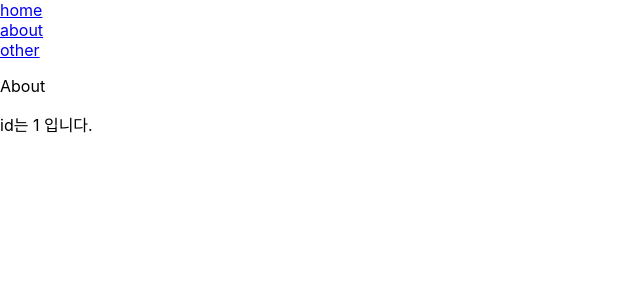
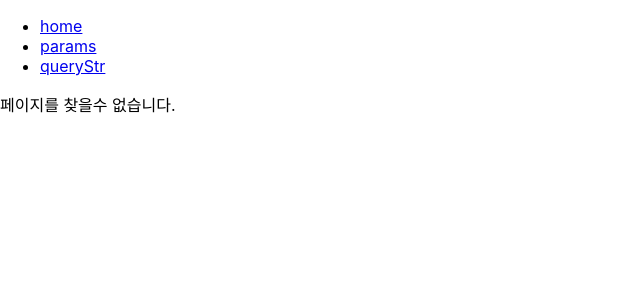
Before and after one commit to limhoooo/react-basic, a React (Create React App) app: page /about/1 in a window 1280 px wide. Shown: the top 300 px of the page, without its empty margins (0-640 px from the left). Built offline with nearby package versions, Linux system fonts and the light colour scheme.

Commit message:
Links 컴포넌트 분리

```diff
--- a/package.json
+++ b/package.json
@@ -6,6 +6,7 @@
     "@testing-library/jest-dom": "^5.16.5",
     "@testing-library/react": "^13.4.0",
     "@testing-library/user-event": "^13.5.0",
+    "query-string": "^8.1.0",
     "react": "^18.2.0",
     "react-dom": "^18.2.0",
     "react-router-dom": "^6.6.1",
--- a/src/App.js
+++ b/src/App.js
@@ -1,24 +1,21 @@
-import { BrowserRouter, Routes, Route, Link } from "react-router-dom";
+import { BrowserRouter, Routes, Route } from "react-router-dom";
 import "./App.css";
 import Home from "./pages/Home";
-import About from "./pages/About";
-import Other from "./pages/Other";
+import Params from "./pages/Params";
+import QueryStr from "./pages/QueryStr";
+import NotFound from "./pages/NotFound";
+import Links from "./components/Links";
 function App() {
-  const rand_0_9 = Math.floor(Math.random() * 10);
   return (
     <BrowserRouter>
-      <Link to="/">home</Link>
-      <div> </div>
-      <Link to={`/about/${rand_0_9}`}>about</Link>
-      <div> </div>
-      <Link to="/other">other</Link>
+      <Links />
       <Routes>
+        <Route path="/params/:id" element={<Params />} />
+        <Route path="/queryStr" element={<QueryStr />} />
         <Route path="/" element={<Home />} />
-        <Route path="/about/:id" element={<About />} />
-        <Route path="/other" element={<Other />} />
+        <Route path="/*" element={<NotFound />} />
       </Routes>
     </BrowserRouter>
   );
 }
-
 export default App;
--- /dev/null
+++ b/src/components/Links.jsx
@@ -0,0 +1,22 @@
+import React from 'react';
+import { Link } from "react-router-dom";
+
+const Links = () => {
+    const randomNum = Math.floor(Math.random() * 10);
+    const querySt = 'name=mark&age=19'
+    return (
+        <ul>
+            <li>
+                <Link to="/">home</Link>
+            </li>
+            <li>
+                <Link to={`/params/${randomNum}`}>params</Link>
+            </li>
+            <li>
+                <Link to={`/queryStr?${querySt}`}>queryStr</Link>
+            </li>
+        </ul>
+    );
+};
+
+export default Links;
--- a/src/pages/Home.jsx
+++ b/src/pages/Home.jsx
@@ -1,3 +1,3 @@
 export default function Home() {
-    return <div>Homeasdasd</div>;
+    return <div>Home</div>;
 }
--- /dev/null
+++ b/src/pages/NotFound.jsx
@@ -0,0 +1,11 @@
+import React from 'react';
+
+const NotFound = () => {
+    return (
+        <div>
+            페이지를 찾을수 없습니다.
+        </div>
+    );
+};
+
+export default NotFound;
--- a/src/pages/Other.jsx
+++ /dev/null
@@ -1,3 +0,0 @@
-export default function Other() {
-    return <div>Other</div>;
-}
--- a/src/pages/About.jsx
+++ b/src/pages/Params.jsx
@@ -1,9 +1,8 @@
 import { useParams } from "react-router-dom";
-
 export default function About(props) {
     const { id } = useParams();
     return <div>
-        <p>About</p>
+        <p>Params</p>
         {id && <p>id는 {id} 입니다.</p>}
     </div>;
 }
--- /dev/null
+++ b/src/pages/QueryStr.jsx
@@ -0,0 +1,12 @@
+import { useLocation } from "react-router-dom";
+import queryString from 'query-string'
+
+export default function Other() {
+    const { search } = useLocation();
+    const obj = queryString.parse(search)
+    return <div>
+        <p>QueryStr</p>
+        {obj.name && <p>{obj.name}</p>}
+        {obj.age && <p>{obj.age}</p>}
+    </div>;
+}
```
Also changed, not shown: 2 other files (tests, documents, lock files or other folders).
